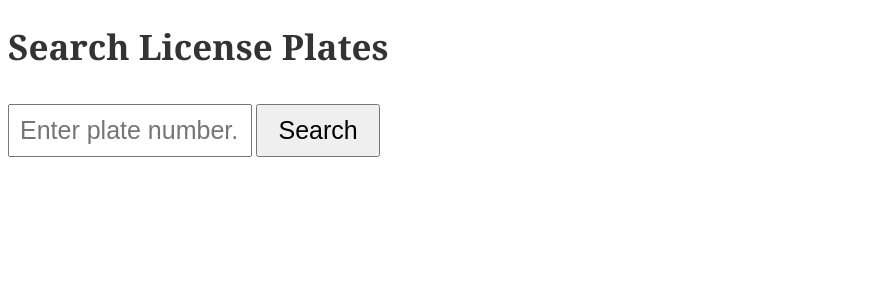
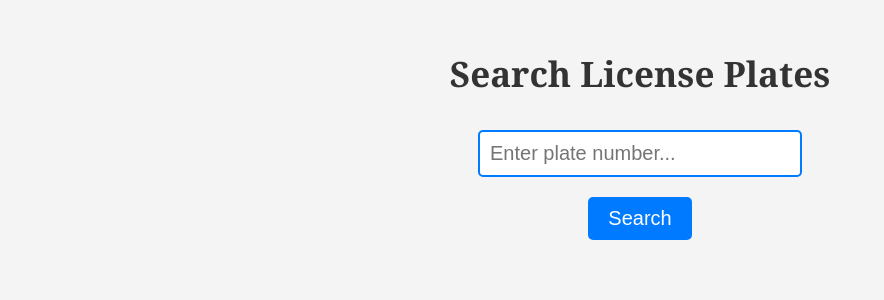
Before and after one commit to kyle4269/frigate_alpr_web, a Flask app: page /search_page in a window 1280 px wide. Shown: the top 300 px of the page, without its empty margins (0-884 px from the left). Run offline with Flask 3, Linux system fonts and the light colour scheme; parts of the project's set-up code (start-up, migrations or seed data) failed here and were passed over.

Commit message:
Add some CSS styles

```diff
--- a/templates/search_page.html
+++ b/templates/search_page.html
@@ -4,27 +4,50 @@
     <title>Plate Search</title>
     <style>
         body {
-            font-family: Arial, sans-serif; /* Change the font of the entire body */
+            font-family: 'Segoe UI', Tahoma, Geneva, Verdana, sans-serif; /* Modern font-family */
+            margin: 0;
+            padding: 0;
+            background-color: #f4f4f4; /* Light background color */
+            color: #333; /* Darker font color for contrast */
         }
 
         h1 {
+            text-align: center; /* Center-align the title */
+            margin-top: 50px; /* Add some spacing on the top */
             font-family: 'Georgia', serif; /* Specific font for the title */
             font-size: 35px; /* Increase font size */
             color: #333; /* Change the color */
         }
 
+        form {
+            display: flex; /* Use flexbox for layout */
+            flex-direction: column; /* Align items in a column */
+            align-items: center; /* Center items horizontally */
+            gap: 10px; /* Add space between form elements */
+        }
 
         input[type="text"] {
-            font-size: 25px; /* Increase font size */
-            width: 220px; /* Increase width */
+            font-size: 20px; /* Adjust font size */
+            width: 300px; /* Increase width */
             padding: 10px; /* Add more padding */
+            border: 2px solid #007bff; /* Add border to match theme */
+            border-radius: 5px; /* Rounded corners for the input */
             margin: 10px 0; /* Add margin */
         }
 
         input[type="submit"] {
-            font-size: 25px; /* Increase font size */
+            font-size: 20px; /* Adjust font size */
             padding: 10px 20px; /* Increase padding */
             cursor: pointer; /* Change cursor on hover */
+            background-color: #007bff; /* Background color to match theme */
+            color: white; /* Text color */
+            border: none; /* Remove border */
+            border-radius: 5px; /* Rounded corners */
+            transition: background-color 0.3s; /* Smooth transition for background color */
+        }
+
+        input[type="submit"]:hover {
+            background-color: #0056b3; /* Darker blue on hover */
         }
     </style>
 </head>
```
Also changed, not shown: templates/main.html (+31 -2 lines).
